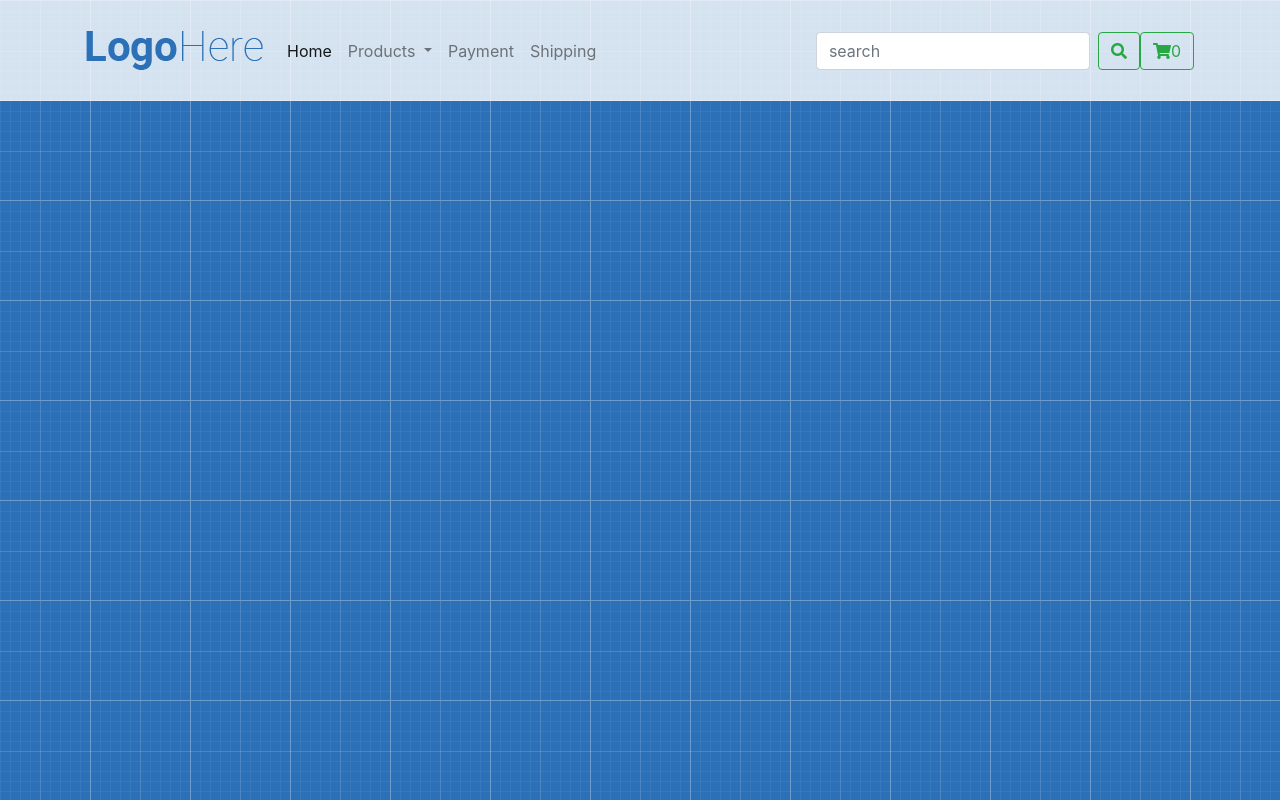
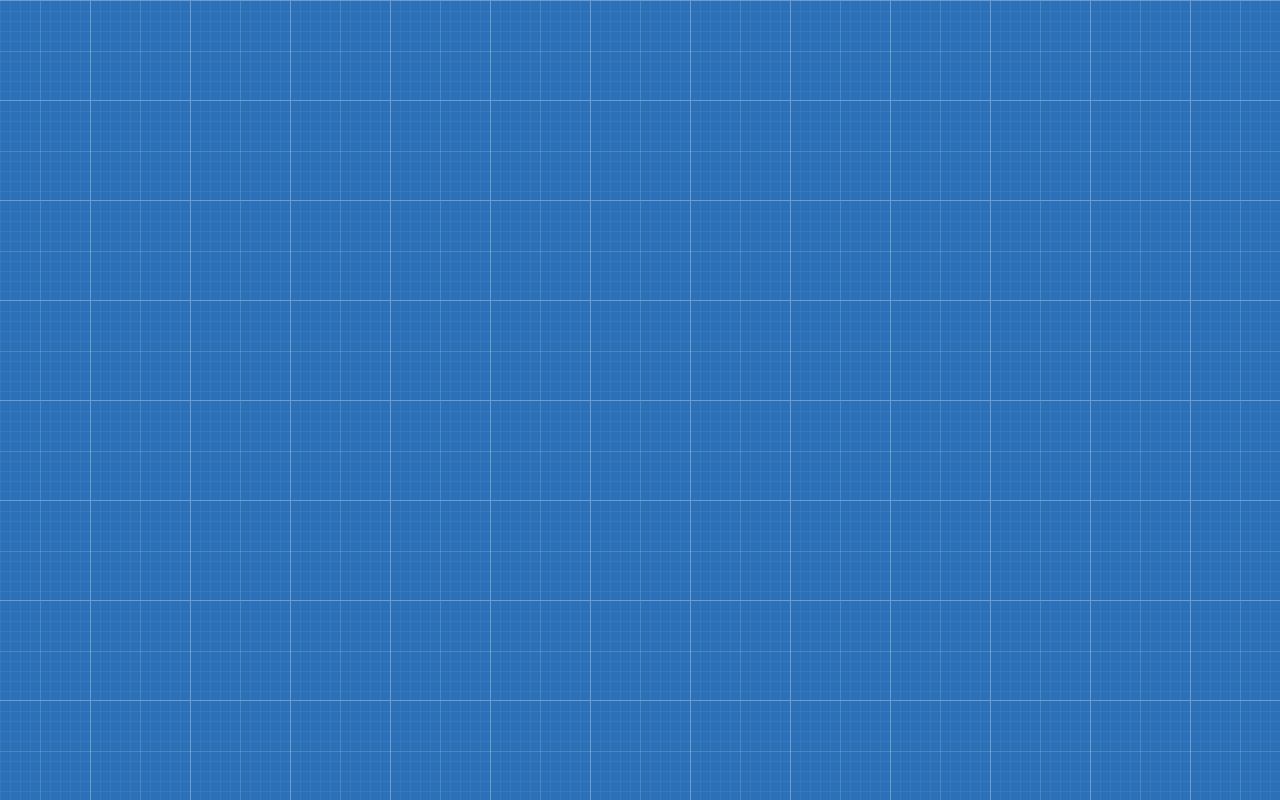
Before and after one commit to ItsMari0/Front-End_shop-Template, a plain HTML site: page index.html in a window 1280 px wide. Drawn offline with Linux system fonts and the light colour scheme.

Commit message:
some fix

```diff
--- a/assets/css/style.css
+++ b/assets/css/style.css
@@ -1,12 +1,5 @@
 .header-navbar {
   background-color: rgba(255, 255, 255, 0.8);
-}
-
-.navbar {
-  margin-right: -15px;
-  margin-left: -15px;
-  padding-top: 26px;
-  padding-bottom: 26px;
 }
 
 body {
--- a/assets/scss/_common.scss
+++ b/assets/scss/_common.scss
@@ -1,3 +1,4 @@
+
 body{
   background-image: url(../img/patt.png);
   background-position: 50% 0;
--- a/assets/scss/_header.scss
+++ b/assets/scss/_header.scss
@@ -1,13 +1,9 @@
+
 .header{
-    &-navbar{
-      background-color: rgba(255, 255, 255, 0.8);
-    }
+  &-navbar{
+    background-color: rgba(255, 255, 255, 0.8);
+  }
 }
-.container{}
-.navbar{
-  margin-right: -$gap;
-  margin-left: -$gap;
-  padding-top: 26px;
-  padding-bottom: 26px;
 
+.container{
 }
--- a/index.html
+++ b/index.html
@@ -17,53 +17,8 @@
   <header class="header">
     <div class="header-navbar">
 
+
       <div class="container">
-
-        <nav class="navbar navbar-expand-lg navbar-light">
-          <a class="navbar-brand" href="#">
-            <img src="assets/img/icon-3.png" alt="logoHere">
-          </a>
-
-          <button class="navbar-toggler" type="button" data-toggle="collapse" data-target="#navbarSupportedContent"
-            aria-controls="navbarSupportedContent" aria-expanded="false" aria-label="Toggle navigation">
-            <span class="navbar-toggler-icon"></span>
-          </button>
-
-          <div class="collapse navbar-collapse" id="navbarSupportedContent">
-            <ul class="navbar-nav mr-auto">
-              <li class="nav-item active">
-                <a class="nav-link" href="#">Home <span class="sr-only">(current)</span></a>
-              </li>
-              <li class="nav-item dropdown">
-                <a class="nav-link dropdown-toggle" href="#" id="navbarDropdown" role="button" data-toggle="dropdown"
-                  aria-haspopup="true" aria-expanded="false">
-                  Products
-                </a>
-                <div class="dropdown-menu" aria-labelledby="navbarDropdown">
-                  <a class="dropdown-item" href="#">Lorem ipsum dolor</a>
-                  <a class="dropdown-item" href="#">Sit amet</a>
-                  <div class="dropdown-divider"></div>
-                  <a class="dropdown-item" href="#">Consectetur adipisicing </a>
-                  <a class="dropdown-item" href="#">Architecto consequatur</a>
-                </div>
-              </li>
-              <li class="nav-item">
-                <a class="nav-link" href="#">Payment</a>
-              </li>
-              <li class="nav-item">
-                <a class="nav-link" href="#">Shipping</a>
-              </li>
-            </ul>
-            <form class="form-inline my-2 my-lg-0 page-header__navbar-search">
-              <input class="form-control mr-sm-2" type="search" placeholder="search" aria-label="Search">
-              <button class="btn btn-outline-success my-2 my-sm-0" type="submit"><i class="fas fa-search"
-                  aria-hidden="true"></i></button>
-            </form>
-            <button class="btn btn-outline-success my-2 my-sm-0 page-header__cart-btn" type="submit"><i
-                class="fas fa-shopping-cart" aria-hidden="true"></i><span class="page-header__cart-counter"
-                id="cart-counter-label">0</span></button>
-          </div>
-        </nav>
       </div>
     </div>
 
```
